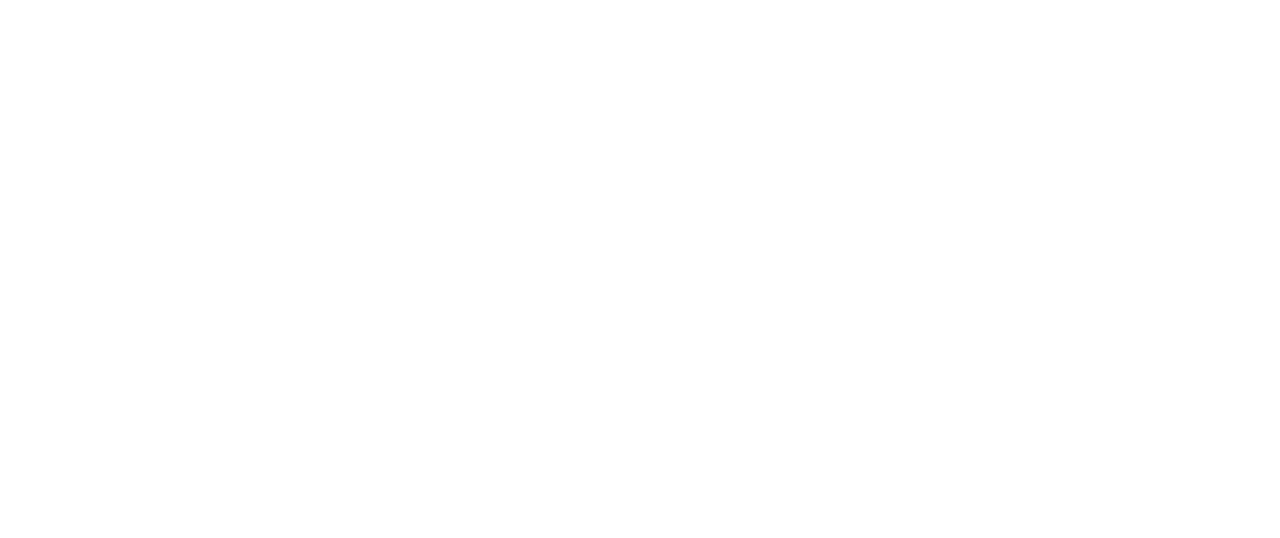
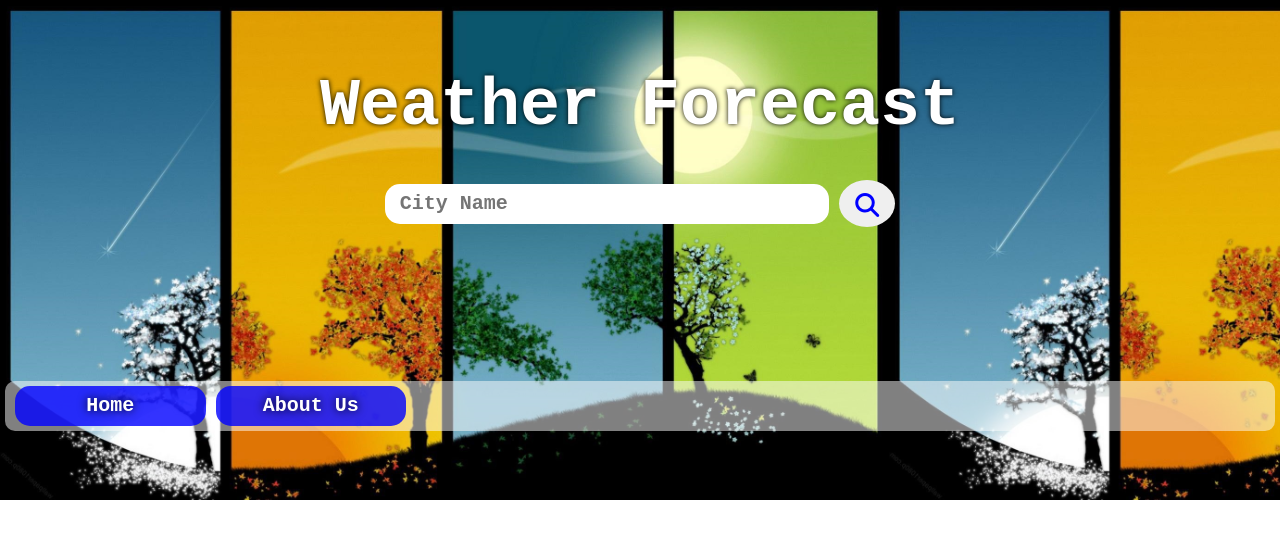
Before and after one commit to S-Abolfazl-S/Weather-Forecast, a plain HTML site: page index.html in a window 1280 px wide. Drawn offline with nearby package versions, Linux system fonts and the light colour scheme.

Commit message:
header added

```diff
--- a/files/style.css
+++ b/files/style.css
@@ -2,11 +2,122 @@
     padding: 0;
     margin: 0;
     box-sizing: border-box;
+    font-family: 'Courier New';
 }
 
 /* ######################### Start-Header ######################### */
+header{
+    width: 100%;
+    height: 500px;
+    /* background-image: url(../images/imgSeasons.jpg); */
+    background-image: url(../images/wp4340126-spring-summer-autumn-winter-wallpapers.jpg);
+    /* background-attachment: fixed; */
+    background-repeat: repeat;
+    background-size: contain;
+    padding: 5px;
+    display: flex;
+    justify-content: space-around;
+    flex-direction: column;
+}
+
+header>#head>h1{
+    text-align: center;
+    text-shadow: 0 0 5px black;
+    color:white;
+    text-transform: capitalize;
+    font-size: 50pt;
+    margin-bottom: 10px;
+}
+header>#head>#searchBox{
+    width: 50%;
+    height: 100px;
+    /* background-color: yellow; */
+    margin: auto;
+    display: flex;
+}
+#searchBox>input{
+    width: 70%;
+    height: 30px;
+    outline: none;
+    border: none;
+    border-radius: 15px;
+    padding: 20px 15px;
+    margin: auto;
+    margin-right: 10px;
+    text-transform: capitalize;
+    font-size: 20px;
+    font-weight: bold;
+}
+
+#searchBox>#searchBtn{
+    /* width: 30%; */
+    margin: auto;
+    margin-left: 0;
+    padding: 13px;
+    padding-bottom: 6px;
+    border-radius: 50%;
+
+    font-size: 24px;
+    border: none;
+    outline: none;
+    background-color: none;
+    color: blue;
+}
+#searchBox>#searchBtn:hover{
+    cursor: pointer;
+}
+#searchBox>#searchBtn:active{
+    box-shadow: none;
+    color: red;
+    text-shadow: none;
+}
+/* start-navbar */
+nav{
+    width: 100%;
+    height: auto;
+    background-color: rgba(255,255,255,0.5);
+    border-radius: 10px;
+}
+nav>ul{
+    width: inherit;
+    height: 50px;
+    /* border: 5px solid red; */
+    list-style-type: none;
+    display: flex;
+    padding: 5px 0;
+}
+
+nav>ul>li:first-child{margin-left: 10px;}
+nav>ul>li{
+    width: 15%;
+    height: 100%;
+    margin-right: 10px;
+    display: flex;
+    background-color: rgba(0,0,255,0.8);
+    /* padding: 0 10px; */
+    border-radius: 15px;
+}
+nav>ul>li>a{
+    display: block;
+    width: 100%;
+    height: 100%;
+    color: white;
+    text-decoration: none;
+    text-transform: capitalize;
+    font-size: 20px;
+    font-weight: 900;
+    text-align: center;
+    line-height: 39px;
+    border-radius: 15px;
+    text-shadow: 0 0 10px black;
+}
+nav>ul>li>a:hover{border: 1px solid blueviolet;}
+nav>ul>li>a:active{background-color: blueviolet;}
+
+/* end-navbar */
 /* ######################### End-Header ######################### */
 /* ######################### Start-Content ######################### */
+
 /* ######################### End-Content ######################### */
 /* ######################### Start-Footer ######################### */
 /* ######################### End-Footer ######################### */
--- a/index.html
+++ b/index.html
@@ -10,13 +10,25 @@
     </style>
     <link href="source\fontawesome\css\all.min.css" rel="stylesheet">
     <script src="source\jquery-3.6.0.min.js"></script>
-    <title>Iran Weather</title>
+    <title>Weather Forecast</title>
 </head>
 
 <body>
     <!-- ######################### Start-Header ######################### -->
     <Header>
-
+        <div id="head">
+            <h1>Weather Forecast</h1>
+            <div id="searchBox">
+                <input type="text" placeholder="city name">
+                <button id="searchBtn"><i class="fa fa-search"></i></button>
+            </div>
+        </div>
+        <nav>
+            <ul>
+                <li><a href="#">home</a></li>
+                <li><a href="#">about us</a></li>
+            </ul>
+        </nav>
     </Header>
     <!-- ######################### End-Header ######################### -->
     <!-- ######################### Start-Content ######################### -->
```
Also changed, not shown: images/wp4340126-spring-summer-autumn-winter-wallpapers.jpg (added).
